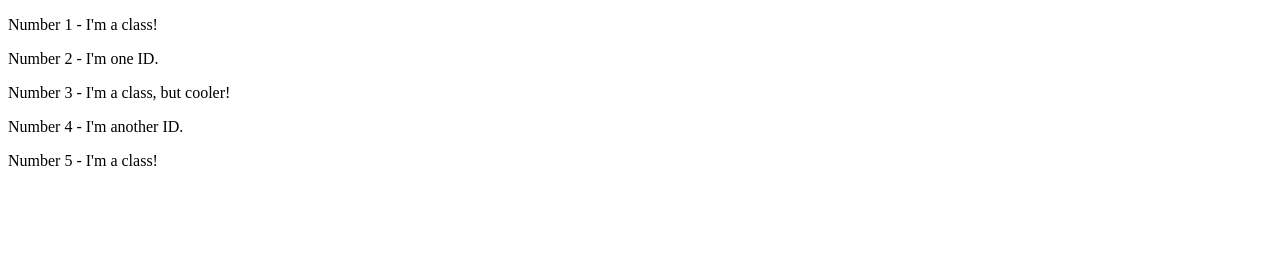
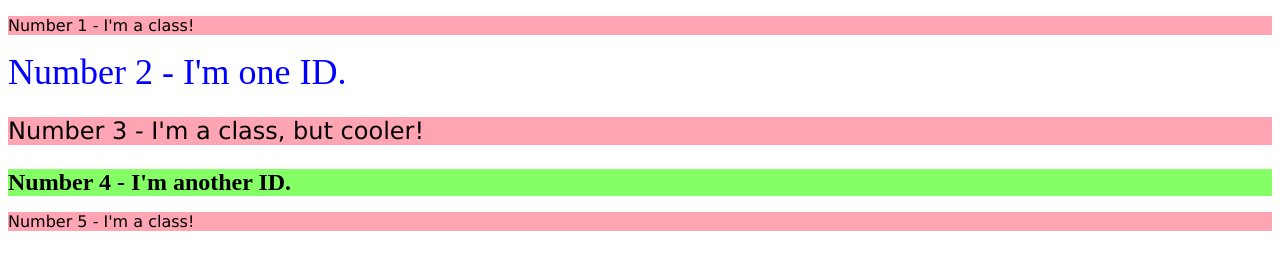
Before and after one commit to supercell32/02-css-practice, a plain HTML site: page index.html in a window 1280 px wide. Drawn offline with Linux system fonts and the light colour scheme.

Commit message:
fix small errors
fixed some errors in all numbered elements.
changed class and id names to all numbered elements.
made elements two and four have a hashtag, not having it gave errors
for some reason.
created a big-font class for elements with same sized fonts
to not repeat that code line.
added deja vu sans to font family list.

```diff
--- a/index.html
+++ b/index.html
@@ -20,10 +20,10 @@
     <link rel="stylesheet" href="style.css">
   </head>
   <body>
-    <p class="one">Number 1 - I'm a class!</p>
-    <div class="two">Number 2 - I'm one ID.</div>
-    <p class="three">Number 3 - I'm a class, but cooler!</p>
-    <div class="four">Number 4 - I'm another ID.</div>
-    <p class="five">Number 5 - I'm a class!</p>
+    <p class="odd">Number 1 - I'm a class!</p>
+    <div id="two">Number 2 - I'm one ID.</div>
+    <p class="odd big-font">Number 3 - I'm a class, but cooler!</p>
+    <div id="four" class="big-font">Number 4 - I'm another ID.</div>
+    <p class="odd">Number 5 - I'm a class!</p>
   </body>
 </html>
--- a/style.css
+++ b/style.css
@@ -4,30 +4,21 @@
     The third element: in addition to the styles for all odd numbered elements, add a font size of 24px
     The fourth element: a light green background, a font size of 24px, and bold */
 
-    one {
-        font-family: Verdana, 'DejaVu Sans', sans-serif;
+    .odd {
+        font-family: Verdana, "DejaVu Sans", sans-serif;
+        background-color: rgb(255, 164, 179);
     }
 
-    two {
-    color:rgb(0 0 255);
-    font-size: 36px;
+    #two {
+        color: rgb(0 0 255);
+        font-size: 36px;
     }
 
-    three {
-        font-family: Verdana, 'DejaVu Sans', sans-serif;
-
+    .big-font {
+        font-size: 24px;
     }
 
-    four {
-
+    #four {
+        background-color: hsl(108, 100%, 70%, 1);
+        font-weight: bold;
     }
-
-    five {
-        font-family: Verdana, 'DejaVu Sans', sans-serif;
-
-    }
-
-one three five {
-    background-color: hsl( rgb(255, 164, 179)) ;
-
-}
```
